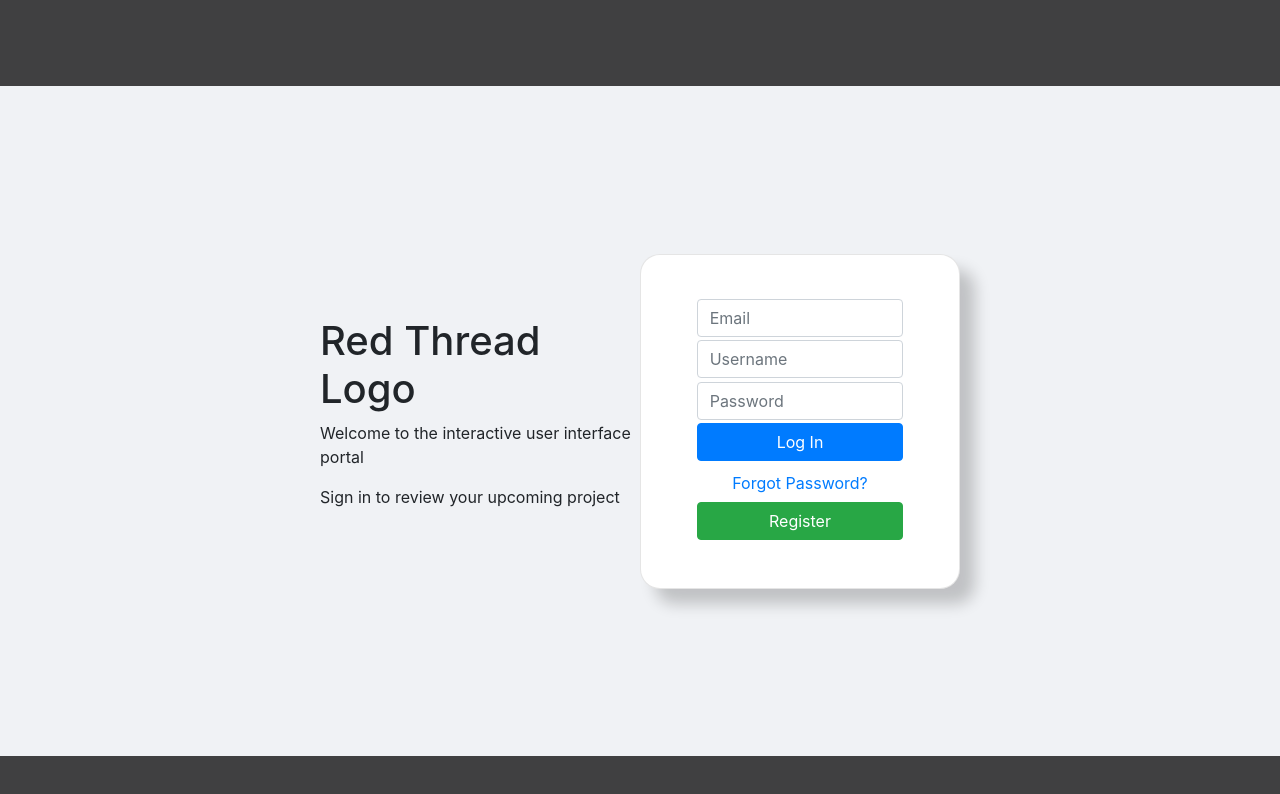
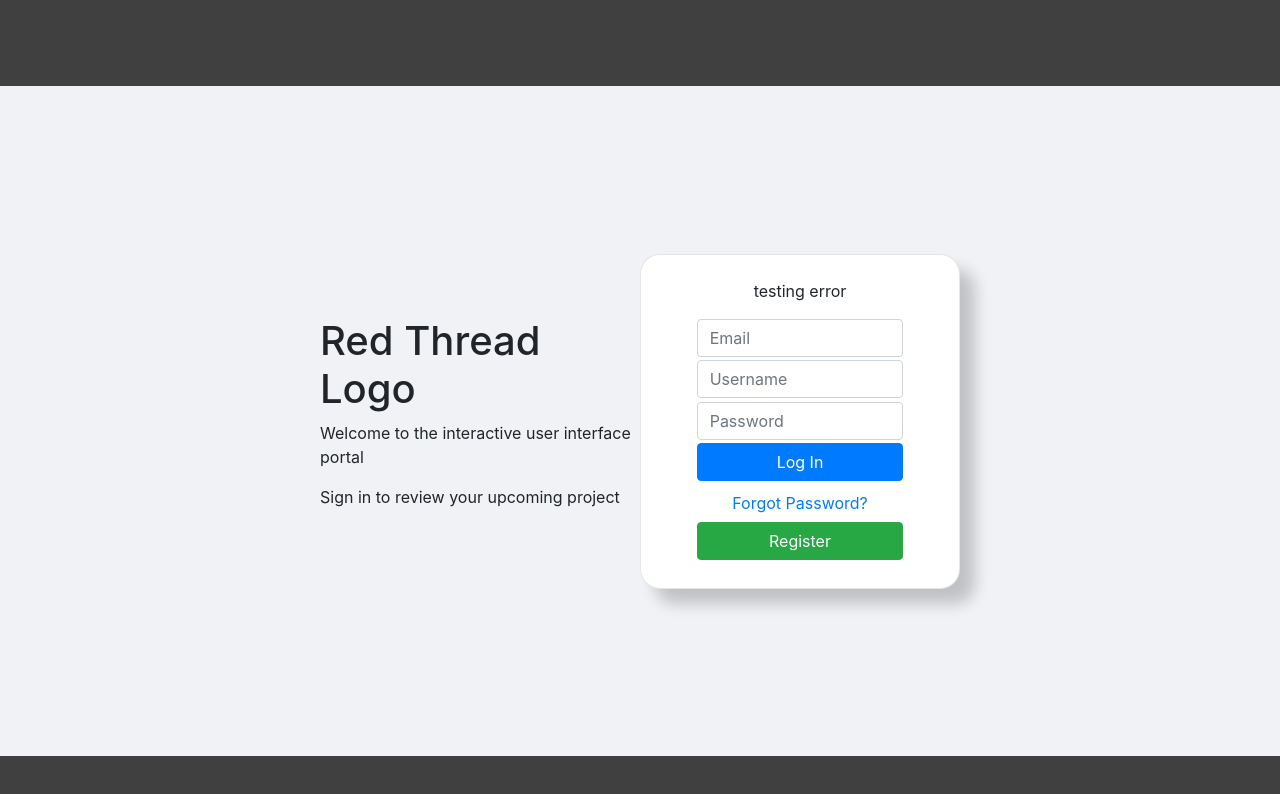
Before and after one commit to shoran23/interactive_ui_front_end, a React (Create React App) app: page / in a window 1280 px wide. Shown: the top 794 px of the page. Built offline with nearby package versions, Linux system fonts and the light colour scheme.

Commit message:
started to work on error handling for sign in and register

```diff
--- a/src/components/welcome/Welcome.js
+++ b/src/components/welcome/Welcome.js
@@ -15,6 +15,7 @@ class Welcome extends React.Component {
         passwordConfirm: '',
         session: 'signin',
         role: '',
+        error: 'testing error',
         clients: [
             {name: 'MIT Sloan'},
             {name: 'Full Stack Academey'},
@@ -29,6 +30,17 @@ class Welcome extends React.Component {
     }
     handleDirect = (key,value) => {
         this.setState({[key]: value})
+    }
+    handleError = err => {
+        let errObj = JSON.parse(err)
+        let keys = Object.keys(errObj)
+        let values = []
+
+        for(let key of keys) {
+            values.push(errObj[key][0])
+        }
+        console.log(keys)
+        console.log(values)
     }
     handleRegister = () => {
         fetch('http://localhost:8000/api/v1/dj-rest-auth/registration/', {
@@ -62,13 +74,37 @@ class Welcome extends React.Component {
                 password: this.state.password
             })
         })
+        .then(res => {
+            if(!res.ok) {
+                throw res
+            } else {
+                return res.json()
+            }
+        })
+        .then(resJson => {
+            console.log(resJson)
+        })
+        .catch(err => {
+            err.text()
+            .then(errText => {
+                this.handleError(errText)
+            })
+        })
+    }
+    handleSignout = () => {
+        fetch('http://localhost:8000/api/v1/dj-rest-auth/logout/', {
+            headers: {
+                'Accept': 'application/json',
+                'Content-Type': 'application/json'
+            },
+            method: 'POST'
+        })
         .then(res => res.json())
         .then(resJson => {
             console.log(resJson)
         })
     }
     render() {
-        console.log(this.state)
         return (
             <div className='welcome'>
                 <WelcomeHeader/>
@@ -85,11 +121,13 @@ class Welcome extends React.Component {
                     role={this.state.role}
                     clients={this.state.clients}
                     clientIndex={this.state.clientIndex}
+                    error={this.state.error}
                     // functions
                     handleChange={this.handleChange}
                     handleDirect={this.handleDirect}
                     handleRegister={this.handleRegister}
                     handleSignin={this.handleSignin}
+                    handleSignout={this.handleSignout}
                 />
                 <WelcomeFooter/>
             </div>
--- a/src/components/welcome/WelcomeSession.js
+++ b/src/components/welcome/WelcomeSession.js
@@ -9,6 +9,11 @@ class WelcomeSignIn extends React.Component {
     render() {
         return (
             <Form className='welcome-login-form'>
+                {this.props.error != '' ?
+                    <p>{this.props.error}</p>
+                :
+                    <React.Component></React.Component>
+                }
                 <Form.Control
                     className='welcome-login'
                     type='email'
@@ -44,6 +49,11 @@ class WelcomeRegister extends React.Component {
     render() {
         return (
             <Form className='welcome-register-form'>
+                {this.props.error != '' ?
+                    <p>{this.props.error}</p>
+                :
+                    <React.Fragment></React.Fragment>
+                }
                 <Form.Group className='welcome-register'>
                     <Form.Control
                         type='text'
@@ -150,6 +160,7 @@ class WelcomeSession extends React.Component {
                         password={this.props.password}
                         passwordConfirm={this.props.passwordConfirm}
                         role={this.props.role}
+                        error={this.props.error}
                         // functions
                         handleChange={this.props.handleChange}
                         handleDirect={this.props.handleDirect}
@@ -165,6 +176,7 @@ class WelcomeSession extends React.Component {
                         password={this.props.password}
                         passwordConfirm={this.props.passwordConfirm}
                         role={this.props.role}
+                        error={this.props.error}
                         clients={this.props.clients}
                         clientIndex={this.props.clientIndex}
                         // functions
```
